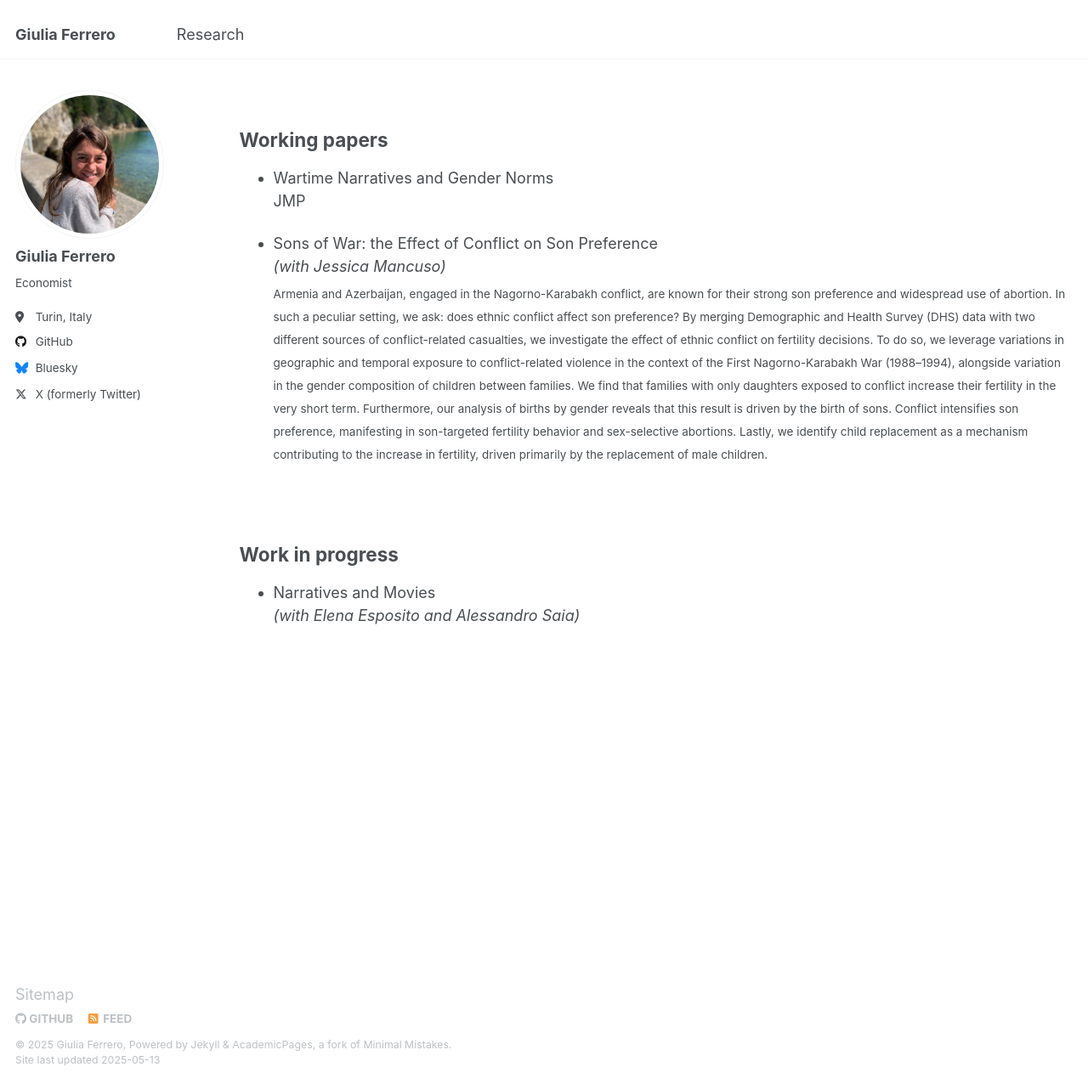
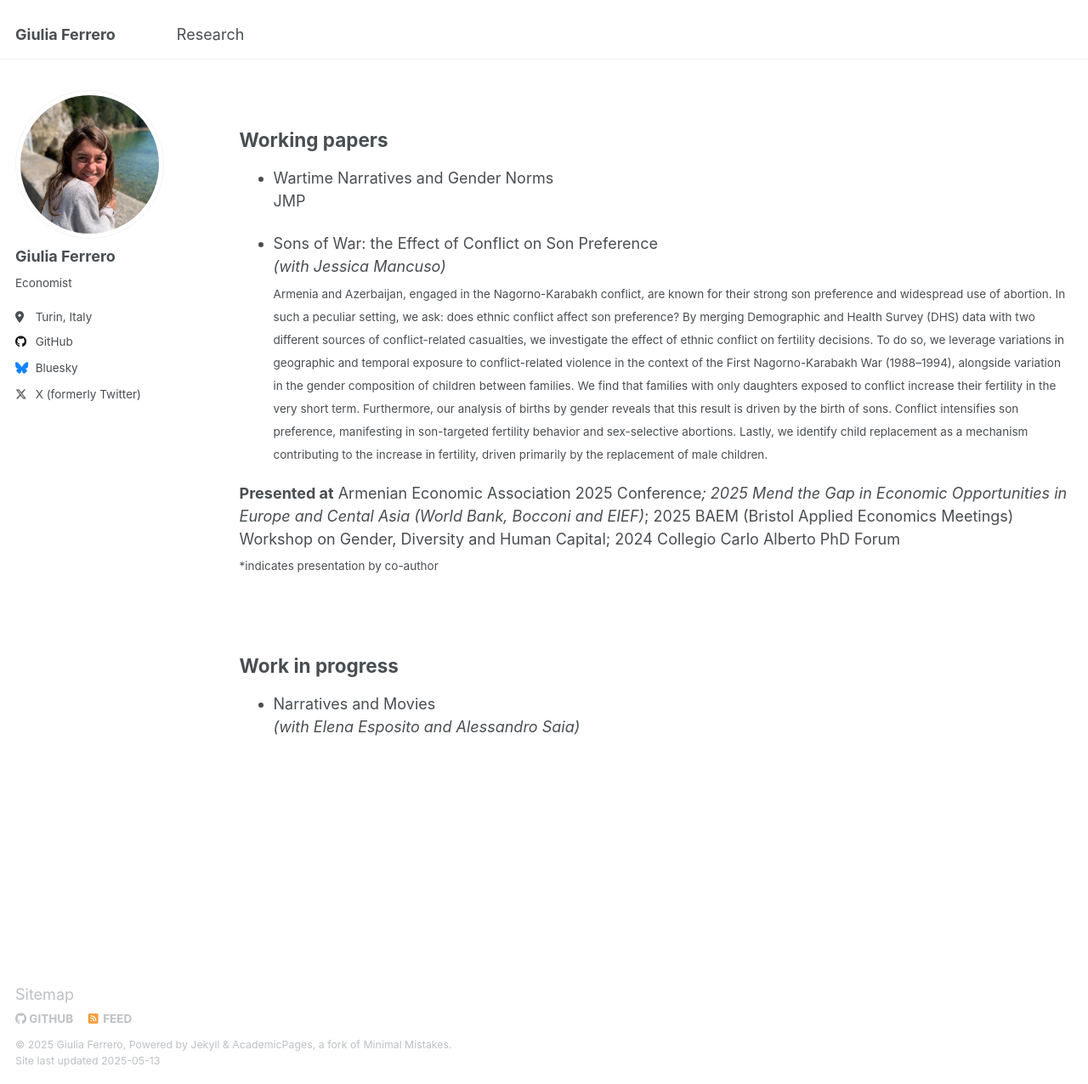
Before and after one commit to giuliferrero/giuliferrero.github.io, a Jekyll site: the page built from _pages/publications.md, in a window 1280 px wide and 1276 px high. Shown: the whole window at 85% size. Built offline with Jekyll 4.4.1, drawn with Linux system fonts in a browser that asks for light colours.

Commit message:
Update publications.md

```diff
--- a/_pages/publications.md
+++ b/_pages/publications.md
@@ -23,11 +23,12 @@ Working papers
 
 
 - Sons of War: the Effect of Conflict on Son Preference<br>*(with Jessica Mancuso)* <br>
-<sub>Armenia and Azerbaijan, engaged in the Nagorno-Karabakh conflict, are known for their strong son preference and widespread use of abortion. In such a peculiar setting, we ask: does ethnic conflict affect son preference? By merging Demographic and Health Survey (DHS) data with two different sources of conflict-related casualties, we investigate the effect of ethnic conflict on fertility decisions. To do so, we leverage variations in geographic and temporal exposure to conflict-related violence in the context of the First Nagorno-Karabakh War (1988–1994), alongside variation in the gender composition of children between families. We find that families with only daughters exposed to conflict increase their fertility in the very short term. Furthermore, our analysis of births by gender reveals that this result is driven by the birth of sons. Conflict intensifies son preference, manifesting in son-targeted fertility behavior and sex-selective abortions. Lastly, we identify child replacement as a mechanism
-contributing to the increase in fertility, driven primarily by the replacement of male children.<sub>
+<sub>Armenia and Azerbaijan, engaged in the Nagorno-Karabakh conflict, are known for their strong son preference and widespread use of abortion. In such a peculiar setting, we ask: does ethnic conflict affect son preference? By merging Demographic and Health Survey (DHS) data with two different sources of conflict-related casualties, we investigate the effect of ethnic conflict on fertility decisions. To do so, we leverage variations in geographic and temporal exposure to conflict-related violence in the context of the First Nagorno-Karabakh War (1988–1994), alongside variation in the gender composition of children between families. We find that families with only daughters exposed to conflict increase their fertility in the very short term. Furthermore, our analysis of births by gender reveals that this result is driven by the birth of sons. Conflict intensifies son preference, manifesting in son-targeted fertility behavior and sex-selective abortions. Lastly, we identify child replacement as a mechanism contributing to the increase in fertility, driven primarily by the replacement of male children.<sub><br>
+
+**Presented at** Armenian Economic Association 2025 Conference*; 2025 Mend the Gap in Economic Opportunities in Europe and Cental Asia (World Bank, Bocconi and EIEF)*; 2025 BAEM (Bristol Applied Economics Meetings) Workshop on Gender, Diversity and Human Capital; 2024 Collegio Carlo Alberto PhD Forum
+<br> <sub>*indicates presentation by co-author<sub>
 
 <br>
-
 
 Work in progress
 --
```
